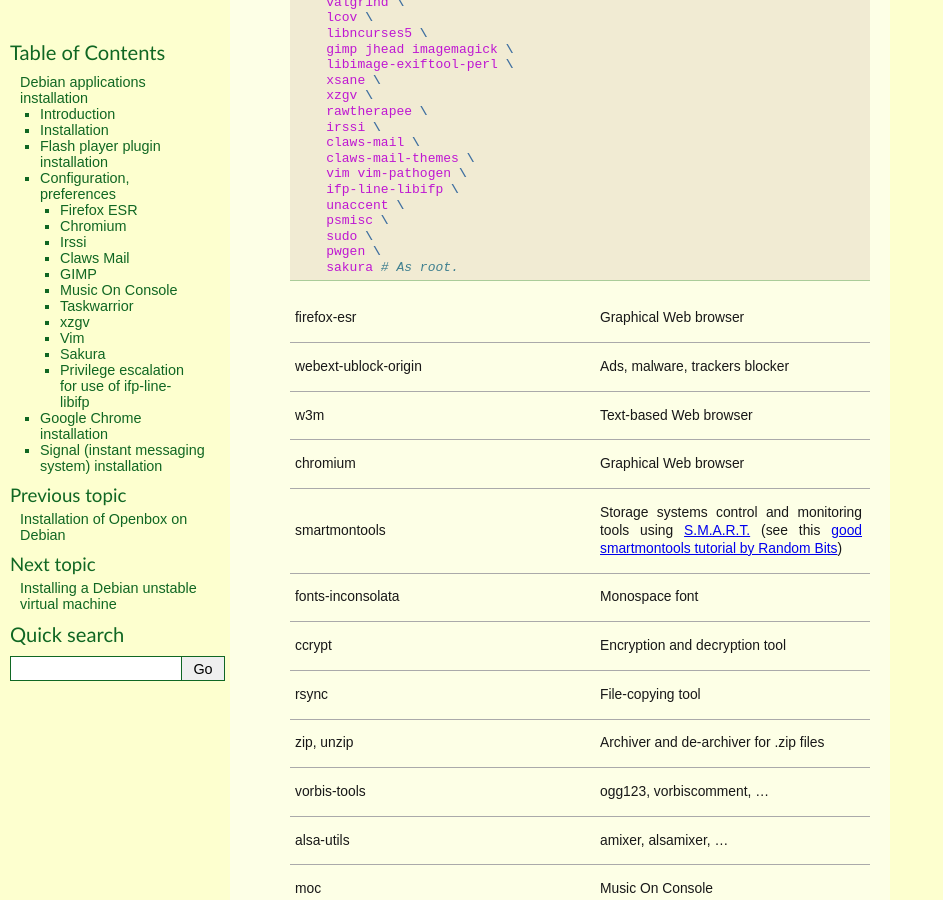
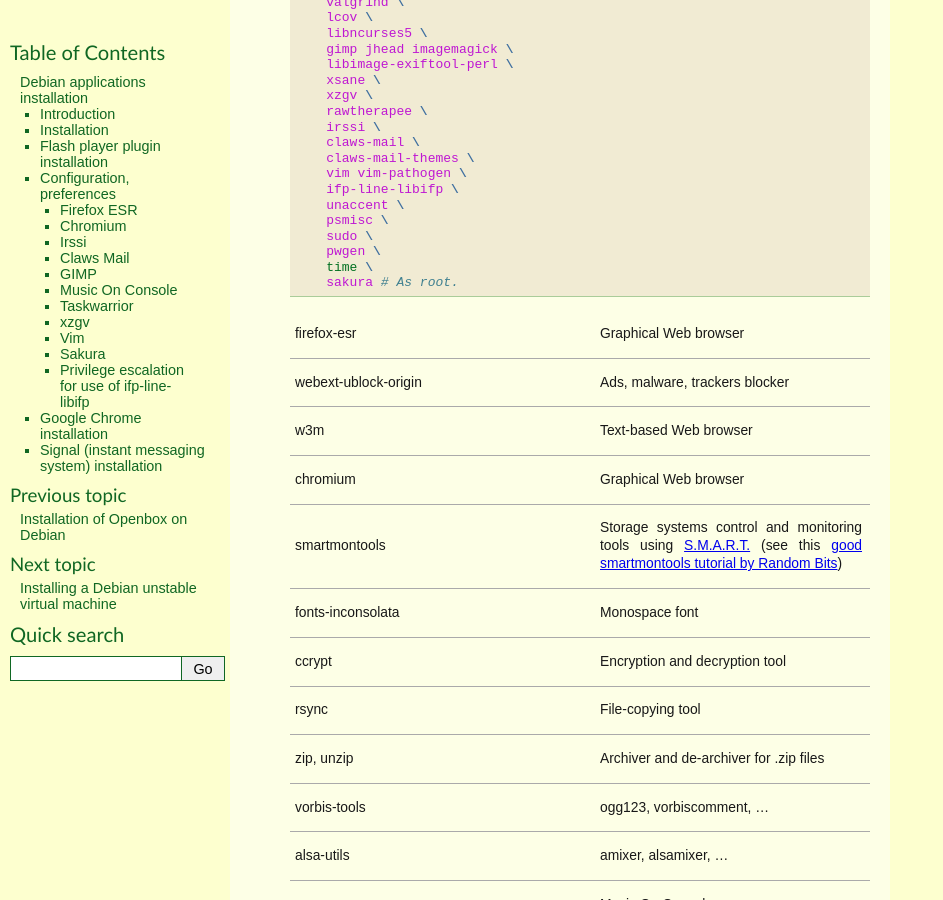
Before and after one commit to thierr26/thierr26_personal_notes_sphinx_sources, a Sphinx documentation site: the page built from source/debian_apps_install.rst, in a window 1280 px wide and 900 px high, scrolled down 1561 px. Shown: the whole window, without its empty margins (0-943 px from the left). Built offline with Sphinx 7.4.7, drawn with Linux system fonts in a browser that asks for light colours; some of the changed text lies outside the part shown.

Commit message:
Add time package

```diff
--- a/source/debian_apps_install.rst
+++ b/source/debian_apps_install.rst
@@ -77,6 +77,7 @@
       psmisc \
       sudo \
       pwgen \
+      time \
       sakura # As root.
 
 .. list-table::
@@ -182,6 +183,8 @@
     - Privilege escalation
   * - pwgen
     - Password generator
+  * - time
+    - CPU resource usage measurement
   * - sakura
     - Terminal emulator
 
```
